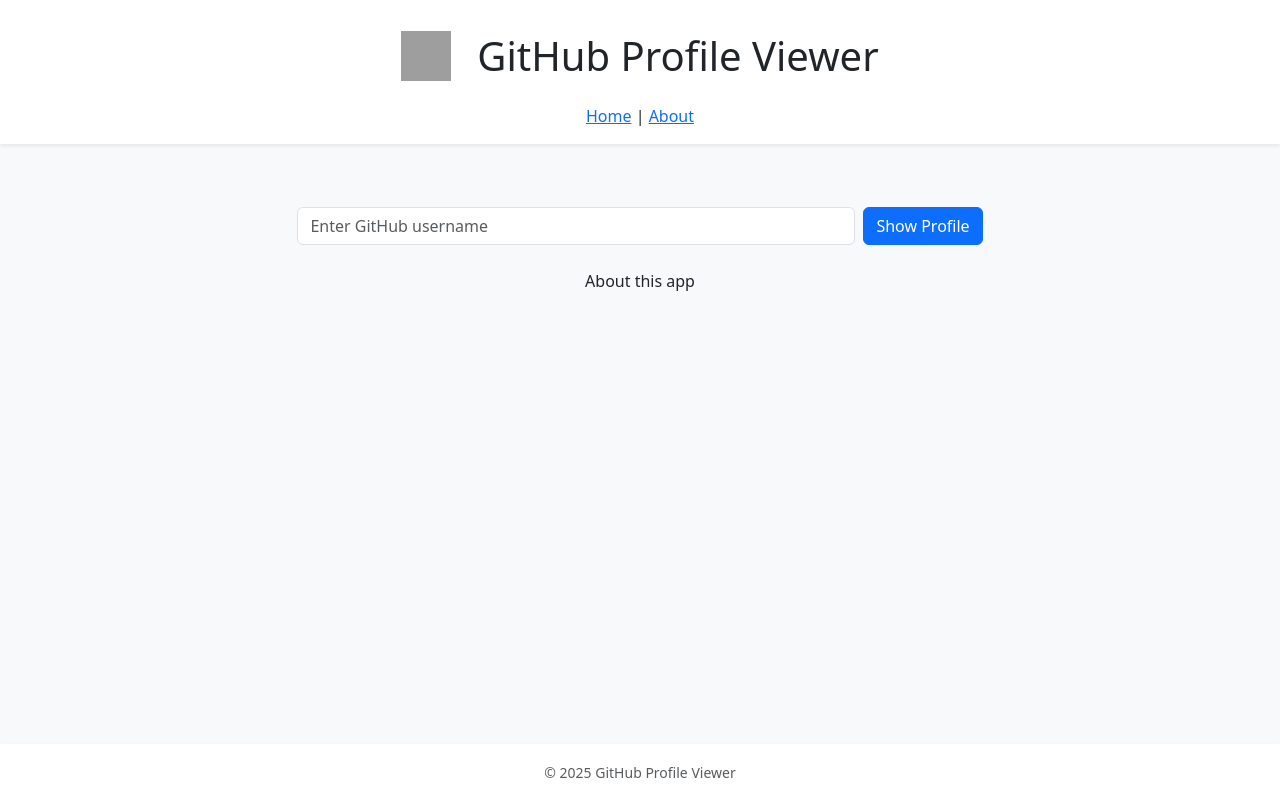
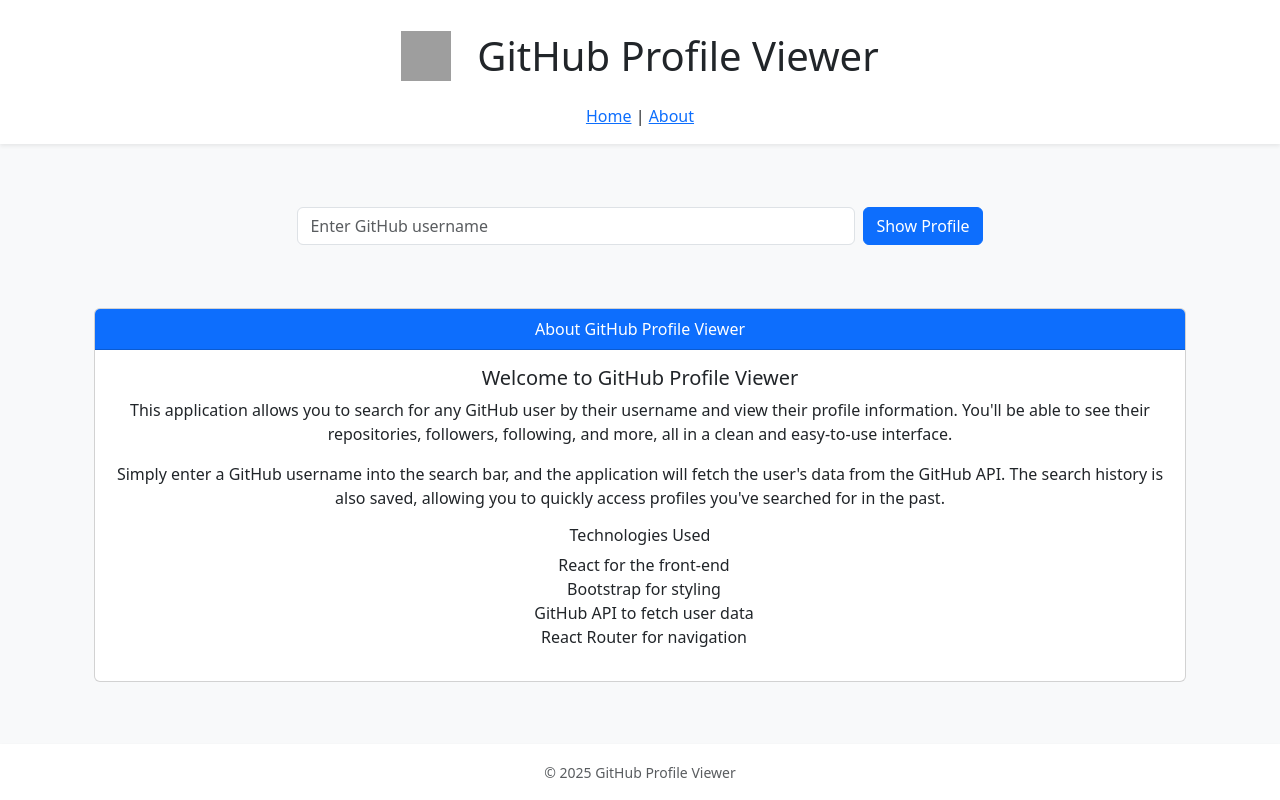
Before and after one commit to Eve-code93/github-profile-viewer, a React (Vite) app: page /about in a window 1280 px wide. Built offline with nearby package versions, Linux system fonts and the light colour scheme; grey boxes are pictures that could not be loaded.

Commit message:
added styling to search History and about

```diff
--- a/src/components/About.jsx
+++ b/src/components/About.jsx
@@ -1,5 +1,36 @@
+import React from 'react';
+
 const About = () => {
-    return <div>About this app</div>;
-  };
+  return (
+    <div className="container mt-5">
+      <div className="card">
+        <div className="card-header bg-primary text-white">
+          About GitHub Profile Viewer
+        </div>
+        <div className="card-body">
+          <h5 className="card-title">Welcome to GitHub Profile Viewer</h5>
+          <p className="card-text">
+            This application allows you to search for any GitHub user by their username and view their profile information.
+            You'll be able to see their repositories, followers, following, and more, all in a clean and easy-to-use interface.
+          </p>
+          <p className="card-text">
+            Simply enter a GitHub username into the search bar, and the application will fetch the user's data from the GitHub API.
+            The search history is also saved, allowing you to quickly access profiles you've searched for in the past.
+          </p>
 
-  export default About;
+          <h6>Technologies Used</h6>
+          <ul className="list-unstyled">
+            <li><i className="bi bi-lightning-charge-fill me-2 text-warning"></i>React for the front-end</li>
+            <li><i className="bi bi-brush-fill me-2 text-primary"></i>Bootstrap for styling</li>
+            <li><i className="bi bi-cloud-arrow-down-fill me-2 text-info"></i>GitHub API to fetch user data</li>
+            <li><i className="bi bi-diagram-3-fill me-2 text-success"></i>React Router for navigation</li>
+          </ul>
+
+        </div>
+
+      </div>
+    </div>
+  );
+};
+
+export default About;
--- a/src/components/ProfileOverview.jsx
+++ b/src/components/ProfileOverview.jsx
@@ -4,7 +4,7 @@
   if (!user) return null;
 
   return (
-    <div className="profile-overview">
+    <div className="profile-overview pb-5">
       <h2>{user.name}</h2>
       <img src={user.avatar_url} alt={user.login} width="150" height="150" />
       <p>Username: {user.login}</p>
@@ -18,13 +18,19 @@
       </a>
       {/*search history */}
       {history?.length > 0 && (
-        <div className="mt-4">
-          <h5>Search History</h5>
-          <ul>
-            {history.map((u, i) => (
-              <li key={i}>{u}</li>
-            ))}
-          </ul>
+        <div className="mt-5">
+          <div className="card">
+            <div className="card-header bg-primary text-white">
+              Search History
+            </div>
+            <ul className="list-group list-group-flush">
+              {history.map((u, i) => (
+                <li className="list-group-item" key={i}>
+                  {u}
+                </li>
+              ))}
+            </ul>
+          </div>
         </div>
       )}
     </div>
```
